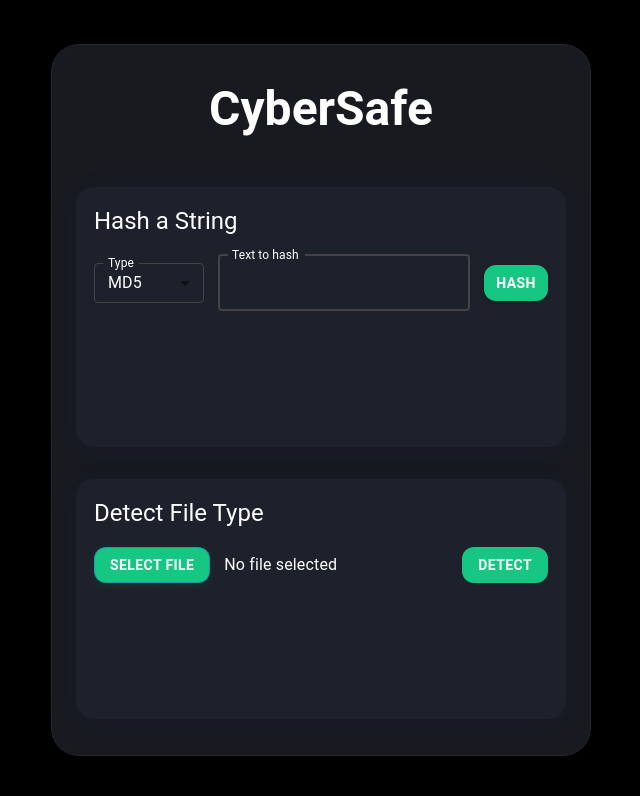
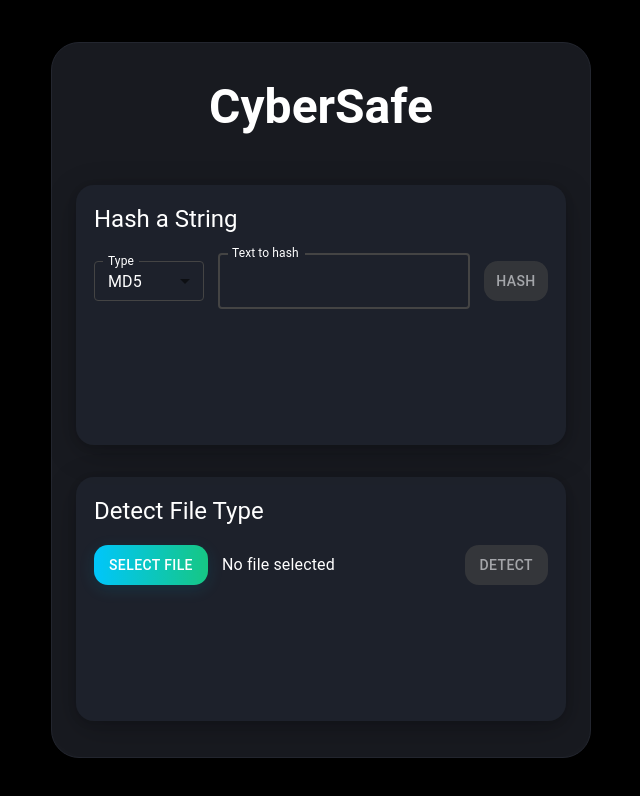
Before and after one commit to danielscos/CyberSafe, a React (Vite) app in the folder frontend/: page / in a window 1280 px wide. Shown: the top 796 px of the page, without its empty margins (319-959 px from the left). Built offline with nearby package versions, Linux system fonts and the light colour scheme.

Commit message:
feat: enhance button styles and add loading indicators for hash and file type detection

```diff
--- a/frontend/src/App.css
+++ b/frontend/src/App.css
@@ -38,7 +38,7 @@
 .cybersafe-card {
   border-radius: 18px !important;
   background: rgba(30, 34, 44, 0.92) !important;
-  box-shadow: 0 4px 24px 0 rgba(31, 38, 135, 0.10) !important;
+  box-shadow: 0 8px 32px 0 rgba(0,0,0,0.22), 0 2px 8px 0 rgba(0,0,0,0.12) !important;
   padding: 28px 18px !important;
   margin-bottom: 0 !important;
 }
@@ -61,21 +61,50 @@
 }
 
 .cybersafe-btn {
-  background: #16c784 !important;
+  background: linear-gradient(90deg, #00c6fb 0%, #16c784 100%);
   color: #fff !important;
-  font-weight: 700 !important;
-  border-radius: 12px !important;
-  box-shadow: 0 2px 8px rgba(22,199,132,0.10);
-  transition: background 0.18s cubic-bezier(.4,0,.2,1), transform 0.18s cubic-bezier(.4,0,.2,1);
+  font-weight: 600;
+  border-radius: 14px !important;
+  min-width: 0;
+  min-height: 40px;
+  box-shadow: 0 4px 16px 0 rgba(0,198,251,0.13), 0 1.5px 6px 0 rgba(0,0,0,0.10);
+  border: none !important;
+  transition:
+    background 0.18s cubic-bezier(.4,0,.2,1),
+    box-shadow 0.18s cubic-bezier(.4,0,.2,1),
+    transform 0.18s cubic-bezier(.4,0,.2,1),
+    min-width 0.18s cubic-bezier(.4,0,.2,1);
+  font-size: 1.08em;
+  letter-spacing: 0.02em;
+  cursor: pointer;
+  outline: none;
+  display: inline-flex;
+  align-items: center;
+  justify-content: center;
+  gap: 6px;
+}
+
+.cybersafe-btn:hover, .cybersafe-btn:focus-visible {
+  background: linear-gradient(90deg, #11996c 0%, #005bea 100%);
+  box-shadow: 0 8px 32px 0 rgba(0,198,251,0.22), 0 2px 8px 0 rgba(0,0,0,0.12);
+  transform: translateY(-2px) scale(1.03);
 }
 
 .cybersafe-btn:active {
-  transform: scale(0.97);
+  background: linear-gradient(90deg, #00c6fb 0%, #16c784 100%);
+  box-shadow: 0 2px 8px 0 rgba(0,198,251,0.18), 0 1.5px 6px 0 rgba(0,0,0,0.10);
+  transform: scale(0.98);
 }
 
-.cybersafe-btn:hover {
-  background: #11996c !important;
-  transform: translateY(-2px) scale(1.03);
+.cybersafe-btn[disabled], .cybersafe-btn:disabled {
+  opacity: 0.6;
+  cursor: not-allowed;
+  box-shadow: none;
+  background: #444 !important;
+}
+
+.cybersafe-btn--wide {
+  min-width: 120px;
 }
 
 .cybersafe-filename {
@@ -95,6 +124,13 @@
   flex-direction: column;
   align-items: center;
   margin-top: 0;
+}
+
+.cybersafe-result .MuiLinearProgress-root {
+  width: 100%;
+  min-width: 180px;
+  margin-bottom: 12px;
+  align-self: stretch;
 }
 
 .cybersafe-alert {
--- a/frontend/src/App.jsx
+++ b/frontend/src/App.jsx
@@ -1,7 +1,8 @@
 import React, { useState } from 'react'
 import axios from 'axios';
 import { motion, AnimatePresence } from 'framer-motion';
-import { Button, TextField, Typography, Paper, Alert, MenuItem, Select, FormControl, InputLabel, CssBaseline, ThemeProvider, createTheme } from '@mui/material';
+import { Button, TextField, Typography, Paper, Alert, MenuItem, Select, FormControl, InputLabel, CssBaseline, ThemeProvider, createTheme, LinearProgress } from '@mui/material';
+import { styled } from '@mui/material/styles';
 import './App.css'
 
 const theme = createTheme();
@@ -13,21 +14,40 @@ const HASH_TYPES = [
   { label: 'SHA-512', value: 'sha512' },
 ];
 
+const ModernLinearProgress = styled(LinearProgress)(({ theme }) => ({
+  height: 12,
+  borderRadius: 8,
+  backgroundColor: theme.palette.mode === 'light' ? '#e0e0e0' : '#23232b',
+  boxShadow: '0 6px 24px 0 rgba(0,0,0,0.18), 0 1.5px 6px 0 rgba(0,0,0,0.10)',
+  overflow: 'hidden',
+  '& .MuiLinearProgress-bar': {
+    borderRadius: 8,
+    background: 'linear-gradient(90deg, #00c6fb 0%, #005bea 100%)',
+    boxShadow: '0 2px 8px 0 rgba(0,0,0,0.22), 0 1.5px 6px 0 rgba(0,0,0,0.10)',
+  },
+}));
+
 function App() {
   const [hashInput, setHashInput] = useState('');
   const [hashType, setHashType] = useState('md5');
   const [hashResult, setHashResult] = useState(null);
   const [file, setFile] = useState(null);
   const [fileTypeResult, setFileTypeResult] = useState(null);
+  const [hashLoading, setHashLoading] = useState(false);
+  const [fileLoading, setFileLoading] = useState(false);
 
   const handleHash = async () => {
+    setHashLoading(true);
     try {
       const response = await axios.get(
         `http://127.0.0.1:8000/hash_${hashType}?text=${encodeURIComponent(hashInput)}`
       );
+      await new Promise(res => setTimeout(res, 2000));
       setHashResult(response.data);
     } catch (error) {
       setHashResult({ error: error.message });
+    } finally {
+      setHashLoading(false);
     }
   };
 
@@ -38,16 +58,19 @@ function App() {
 
   const handleFileType = async () => {
     if (!file) return;
+    setFileLoading(true);
     const formData = new FormData();
     formData.append('file', file);
     try {
       const response = await axios.post('http://127.0.0.1:8000/filetype', formData, {
         headers: { 'Content-Type': 'multipart/form-data' }
       });
+      await new Promise(res => setTimeout(res, 1000)); // <-- Add this line for demo
       setFileTypeResult(response.data);
     } catch (error) {
       setFileTypeResult({ error: error.message });
     }
+    setFileLoading(false);
   };
 
   return (
@@ -95,15 +118,16 @@ function App() {
                 autoFocus
               />
               <Button
-                variant="contained"
-                color="success"
+                variant="outlined"
+                className={`cybersafe-btn${hashLoading ? ' cybersafe-btn--wide' : ''}`}
                 onClick={handleHash}
-                className="cybersafe-btn"
+                disabled={hashLoading || !hashInput.trim()}
               >
-                Hash
+                {hashLoading ? 'Hashing...' : 'Hash'}
               </Button>
             </div>
             <div className="cybersafe-result">
+              {hashLoading && <ModernLinearProgress style={{ marginBottom: 12, width: '100%' }} />}
               <AnimatePresence>
                 {hashResult && !hashResult.error && (
                   <motion.div
@@ -143,7 +167,6 @@ function App() {
               <Button
                 variant="outlined"
                 component="label"
-                color="primary"
                 className="cybersafe-btn"
               >
                 Select File
@@ -157,16 +180,16 @@ function App() {
                 {file ? file.name : 'No file selected'}
               </Typography>
               <Button
-                variant="contained"
-                color="success"
+                variant="outlined"
+                className="cybersafe-btn"
                 onClick={handleFileType}
-                disabled={!file}
-                className="cybersafe-btn"
+                disabled={!file || fileLoading}
               >
-                Detect
+                {fileLoading ? 'Detecting...' : 'Detect'}
               </Button>
             </div>
             <div className="cybersafe-result">
+              {fileLoading && <ModernLinearProgress style={{ marginBottom: 12, width: '100%' }} />}
               <AnimatePresence>
                 {fileTypeResult && !fileTypeResult.error && (
                   <motion.div
@@ -181,6 +204,12 @@ function App() {
                       <div><strong>Type:</strong> {fileTypeResult.file_type} ({fileTypeResult.mime_type})</div>
                       <div>
                         <strong>Size:</strong> {(fileTypeResult.filesize / (1024 * 1024)).toFixed(2)} MB
+                      </div>
+                      <div>
+                        <strong>SHA-256:</strong> <code>{fileTypeResult.sha256}</code>
+                      </div>
+                      <div>
+                        <strong>MD5:</strong> <code>{fileTypeResult.md5}</code>
                       </div>
                       <div>
                         <strong>Entropy:</strong> {fileTypeResult.entropy}
```
